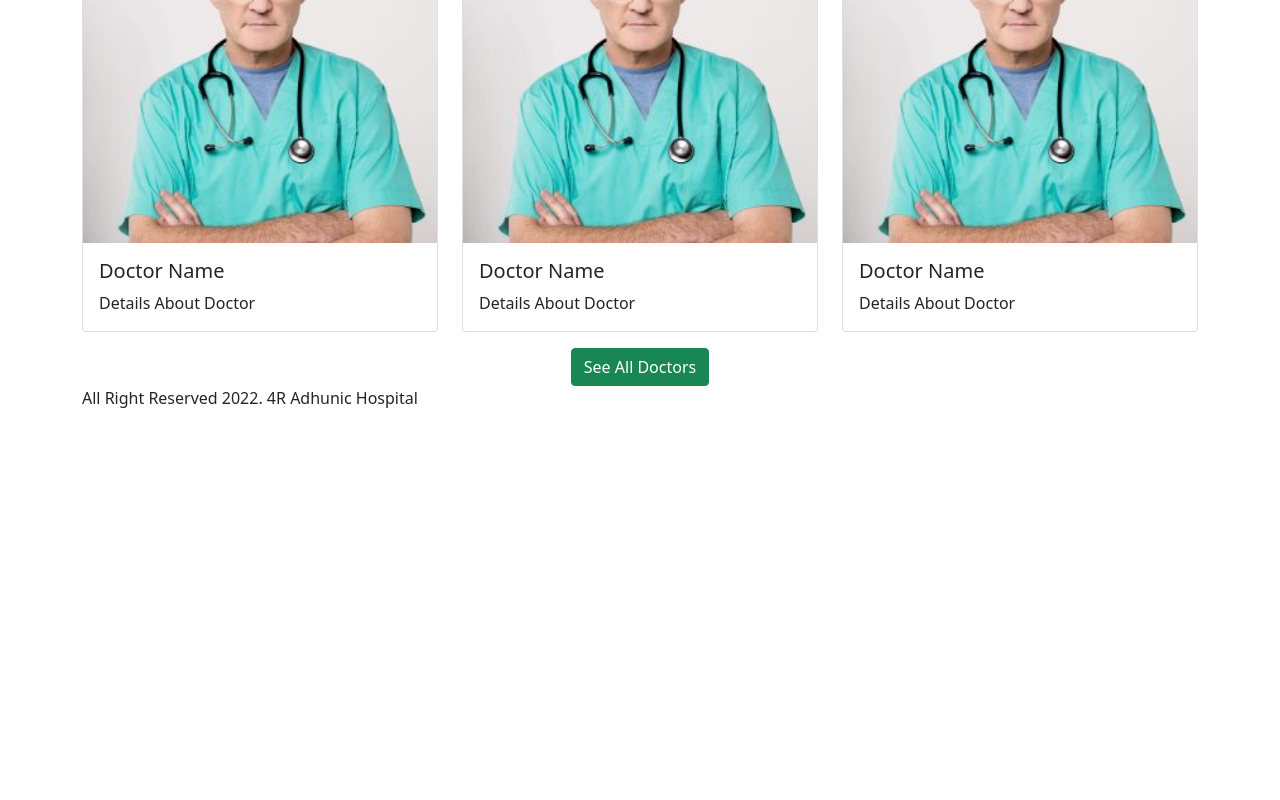
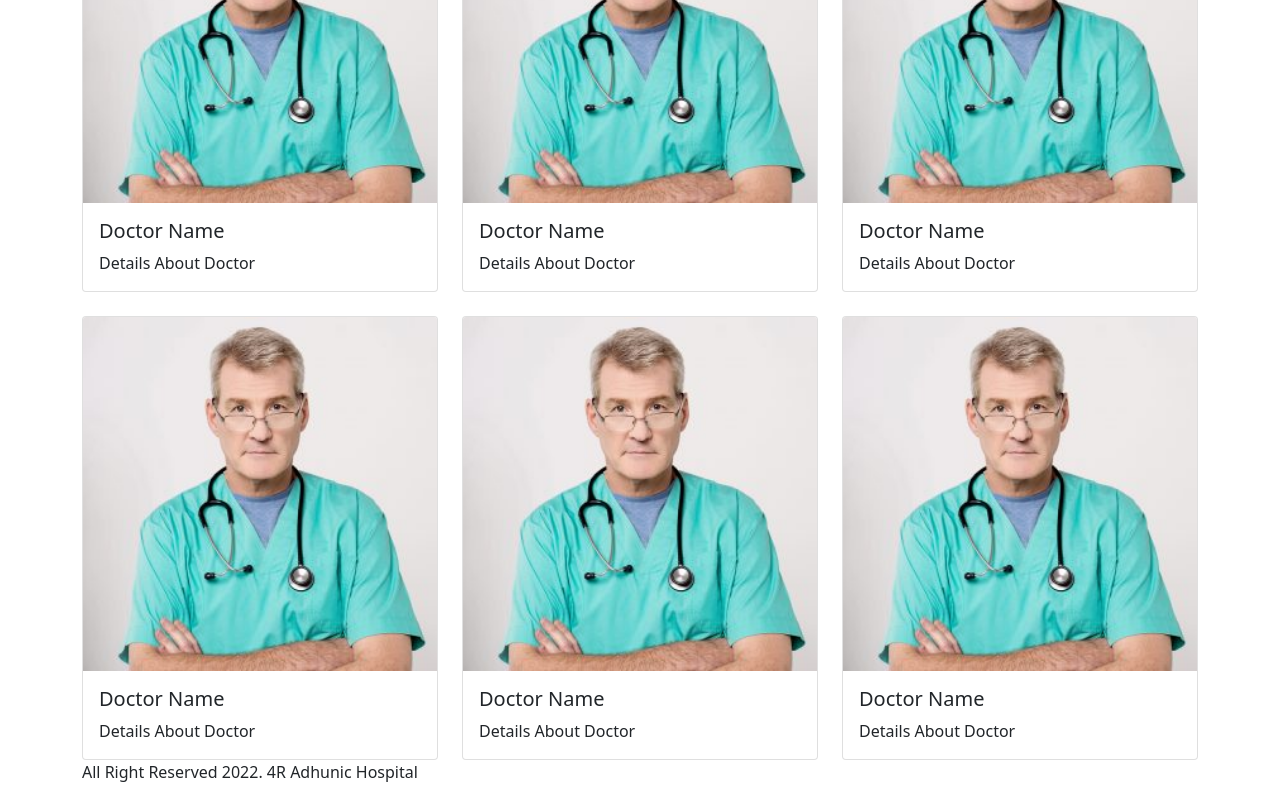
Before and after one commit to yeasirarafatpp/4r-adhunic-client, a React (Create React App) app: page /doctors in a window 1280 px wide. Shown: the part 302-1102 px from the top of the page. Before the commit the page ends 800 px from the top, so only its background shows below. Built offline with nearby package versions, Linux system fonts and the light colour scheme.

Commit message:
update pages

```diff
--- a/package.json
+++ b/package.json
@@ -13,6 +13,7 @@
     "react": "^17.0.2",
     "react-bootstrap": "^2.0.4",
     "react-dom": "^17.0.2",
+    "react-iframe": "^1.8.0",
     "react-router-dom": "^5.3.0",
     "react-scripts": "5.0.0",
     "web-vitals": "^2.1.2"
--- a/src/App.js
+++ b/src/App.js
@@ -2,8 +2,8 @@ import { Route } from 'react-router-dom';
 import { BrowserRouter, Switch } from 'react-router-dom';
 import './App.css';
 import About from './components/About/About';
+import AllDoctors from './components/AllDoctors/AllDoctors';
 import Contact from './components/Contact/Contact';
-import Doctors from './components/Doctors/Doctors';
 import Footer from './components/Footer/Footer';
 import Header from './components/Header/Header';
 import Home from './components/Home/Home';
@@ -29,7 +29,7 @@ function App() {
             <Service></Service>
           </Route>
           <Route path="/doctors">
-            <Doctors></Doctors>
+            <AllDoctors></AllDoctors>
           </Route>
           <Route path="/contact">
             <Contact></Contact>
--- a/src/components/About/About.js
+++ b/src/components/About/About.js
@@ -1,9 +1,32 @@
 import React from 'react';
+import Iframe from 'react-iframe';
+import aboutPick from '../../images/about-banner.jpg';
 
 const About = () => {
     return (
-        <div>
-            <h2>About</h2>
+        <div className="py-3 container">
+            <h3 className="text-center">Want to Know About Us?</h3>
+            <div className="row">
+                <div className="col-md-8">
+                    <h4>About Us</h4>
+                    <p>What we are and our history</p>
+                    <p>Lorem ipsum dolor sit amet consectetur adipisicing elit. Sequi, distinctio. Deleniti nulla assumenda obcaecati aut tempore consectetur tenetur, ipsam dignissimos harum delectus nesciunt iusto recusandae hic quasi totam, minus dolor.</p>
+                    <hr />
+                    <h4>Our Vision</h4>
+                    <p>What we are and our history</p>
+                    <p>Lorem ipsum dolor, sit amet consectetur adipisicing elit. Quas voluptatem voluptate error magni tenetur soluta laudantium maxime dignissimos minima fugit quidem reprehenderit, sint dolores distinctio architecto exercitationem voluptates eius ut.</p>
+                </div>
+                <div className="col-md-4">
+                    <img className="img-fluid" src={aboutPick} alt="about" />
+                </div>
+            </div>
+            <br />
+            <h3 className="text-center py-2 text-info">Our Location</h3>
+            <Iframe
+                url="https://www.google.com/maps/embed?pb=!1m18!1m12!1m3!1d115860.91172955948!2d89.30016555076658!3d24.841520864198245!2m3!1f0!2f0!3f0!3m2!1i1024!2i768!4f13.1!3m3!1m2!1s0x39fc54e7e81df441%3A0x27133ed921fe73f4!2sBogura!5e0!3m2!1sen!2sbd!4v1634575712840!5m2!1sen!2sbd"
+                width="100%"
+                height="375px"
+            ></Iframe>
         </div>
     );
 };
--- a/src/components/AllDoctors/AllDoctors.js
+++ b/src/components/AllDoctors/AllDoctors.js
@@ -1,10 +1,90 @@
 import React from 'react';
+import { Card } from 'react-bootstrap';
+import doctorImg from '../../images/doctors.jpg';
 
 const AllDoctors = () => {
     return (
-        <div>
-            <h2>AllDoctors</h2>
-        </div>
+        <>
+            <div className="text-center pt-2">
+                <h2>Our Doctors</h2>
+                <p>we have best doctors</p>
+            </div>
+            <div className='container'>
+                <div className='row'>
+                    <div className='col-md-4 col-sm-6 col-xl-4'>
+                        <Card>
+                            <Card.Img variant="top" src={doctorImg} />
+                            <Card.Body>
+                                <Card.Title>Doctor Name</Card.Title>
+                                <Card.Text>
+                                    Details About Doctor
+                                </Card.Text>
+                            </Card.Body>
+                        </Card>
+                    </div>
+                    <div className='col-md-4 col-sm-6 col-xl-4'>
+                        <Card >
+                            <Card.Img variant="top" src={doctorImg} />
+                            <Card.Body>
+                                <Card.Title>Doctor Name</Card.Title>
+                                <Card.Text>
+                                    Details About Doctor
+                                </Card.Text>
+                            </Card.Body>
+                        </Card>
+                    </div>
+                    <div className='col-md-4 col-sm-6 col-xl-4'>
+                        <Card >
+                            <Card.Img variant="top" src={doctorImg} />
+                            <Card.Body>
+                                <Card.Title>Doctor Name</Card.Title>
+                                <Card.Text>
+                                    Details About Doctor
+                                </Card.Text>
+                            </Card.Body>
+                        </Card>
+                    </div>
+                </div>
+            </div>
+            <br />
+            <div className='container'>
+                <div className='row'>
+                    <div className='col-md-4 col-sm-6 col-xl-4'>
+                        <Card>
+                            <Card.Img variant="top" src={doctorImg} />
+                            <Card.Body>
+                                <Card.Title>Doctor Name</Card.Title>
+                                <Card.Text>
+                                    Details About Doctor
+                                </Card.Text>
+                            </Card.Body>
+                        </Card>
+                    </div>
+                    <div className='col-md-4 col-sm-6 col-xl-4'>
+                        <Card >
+                            <Card.Img variant="top" src={doctorImg} />
+                            <Card.Body>
+                                <Card.Title>Doctor Name</Card.Title>
+                                <Card.Text>
+                                    Details About Doctor
+                                </Card.Text>
+                            </Card.Body>
+                        </Card>
+                    </div>
+                    <div className='col-md-4 col-sm-6 col-xl-4'>
+                        <Card >
+                            <Card.Img variant="top" src={doctorImg} />
+                            <Card.Body>
+                                <Card.Title>Doctor Name</Card.Title>
+                                <Card.Text>
+                                    Details About Doctor
+                                </Card.Text>
+                            </Card.Body>
+                        </Card>
+                    </div>
+                </div>
+            </div>
+        </>
     );
 };
 
--- a/src/components/Doctors/Doctors.js
+++ b/src/components/Doctors/Doctors.js
@@ -1,8 +1,13 @@
 import React from 'react';
 import { Card } from 'react-bootstrap';
+import { useHistory } from 'react-router-dom';
 import doctorImg from '../../images/doctors.jpg';
 
 const Doctors = () => {
+    const history = useHistory();
+    const seeDoc = () => {
+        history.push('/doctors')
+    }
     return (
         <>
             <div className="text-center pt-5">
@@ -46,7 +51,7 @@ const Doctors = () => {
                     </div>
                 </div>
                 <div className='pt-3 text-center'>
-                    <button className='btn btn-success'>See All Doctors</button>
+                    <button onClick={seeDoc} className='btn btn-success'>See All Doctors</button>
                 </div>
             </div>
         </>
--- a/src/components/WhyUs/WhyUs.js
+++ b/src/components/WhyUs/WhyUs.js
@@ -1,8 +1,13 @@
 import React from 'react';
 import doctor from '../../images/doctor-choose.jpg'
 import { Button, Col, Container, Row } from 'react-bootstrap';
+import { useHistory } from 'react-router-dom';
 
 const WhyUs = () => {
+    const history = useHistory();
+    const seeADoc = () => {
+        history.push('/doctors')
+    }
     return (
         <>
             <div className="text-center pt-5">
@@ -14,7 +19,7 @@ const WhyUs = () => {
                     <Col sm={12} md={6}>
                         <h2 className='text-primary'>Lorem, ipsum dolor sit amet consectetur adipisicing.</h2>
                         <p>Lorem ipsum dolor sit amet consectetur adipisicing elit. Iusto ex asperiores beatae rerum incidunt atque? Aliquid officiis optio, accusantium omnis exercitationem cum pariatur! Fugiat quisquam, dolores recusandae veniam nobis sunt!</p>
-                        <Button variant="info">Our Doctors</Button>
+                        <Button onClick={seeADoc} variant="info">Our Doctors</Button>
                     </Col>
                     <Col sm={12} md={6}>
                         <img className='img-fluid rounded-2' src={doctor} alt="Doctor" />
```
Also changed, not shown: src/images/about-banner.jpg (added), 1 other file (tests, documents, lock files or other folders).
